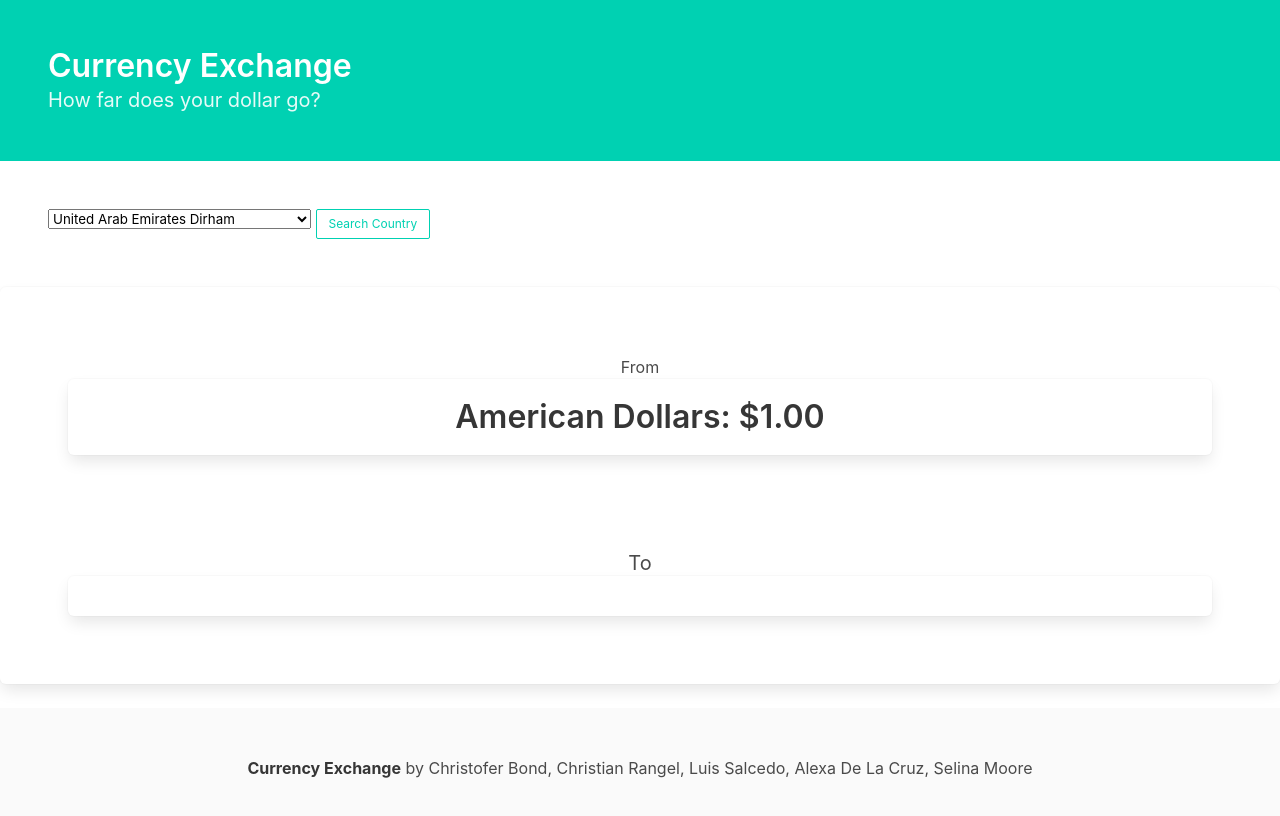
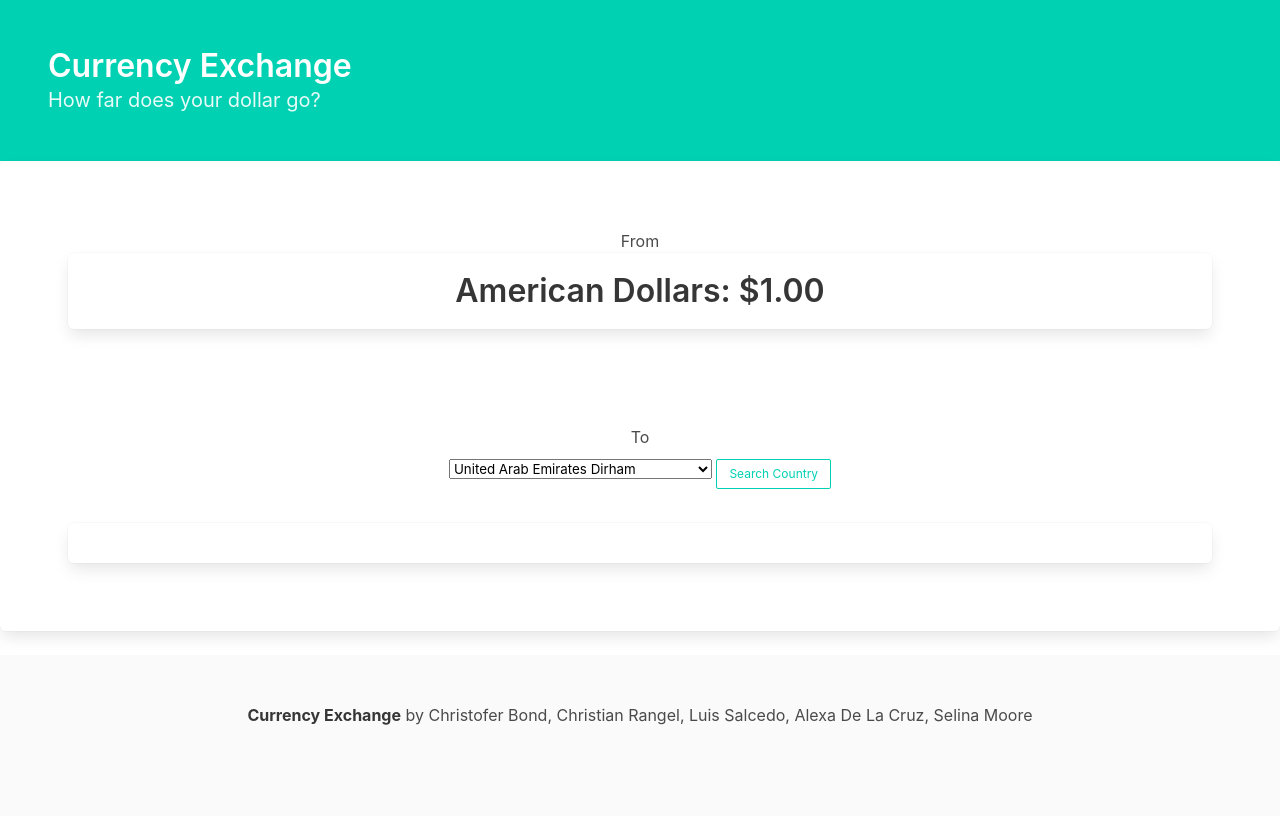
Before and after one commit to Chrisbond1226/currency-exchange2, a plain HTML site: page index.html in a window 1280 px wide. Drawn offline with nearby package versions, Linux system fonts and the light colour scheme.

Commit message:
Moved the postition of the search box element

```diff
--- a/index.html
+++ b/index.html
@@ -25,15 +25,7 @@
 </section>
 
     </header>
-    <section class="section">
 
-            <select class="dropdown is-active" name="cCode" id="cCode">
-    </select>
-
-                <button id="search" class="button is-primary is-outlined is-small">Search Country</button>
-
-
-        </section>
 
 <section class="box">
     <section class="section ">
@@ -48,8 +40,18 @@
     </div>
     <section class="section">
         <div>
-            <p class="subtitle content has-text-centered">To</p>
+            <p class="subitile content has-text-centered">To</p>
         </div>
+        <section class="section content has-text-centered" style="padding:10px">
+
+            <select class="dropdown is-active" name="cCode" id="cCode">
+     </select>
+
+
+                <button id="search" class="button is-primary is-outlined is-small">Search Country</button>
+
+
+        </section>
 
     <div class="box">
 
```
Also changed, not shown: 1 other file.
